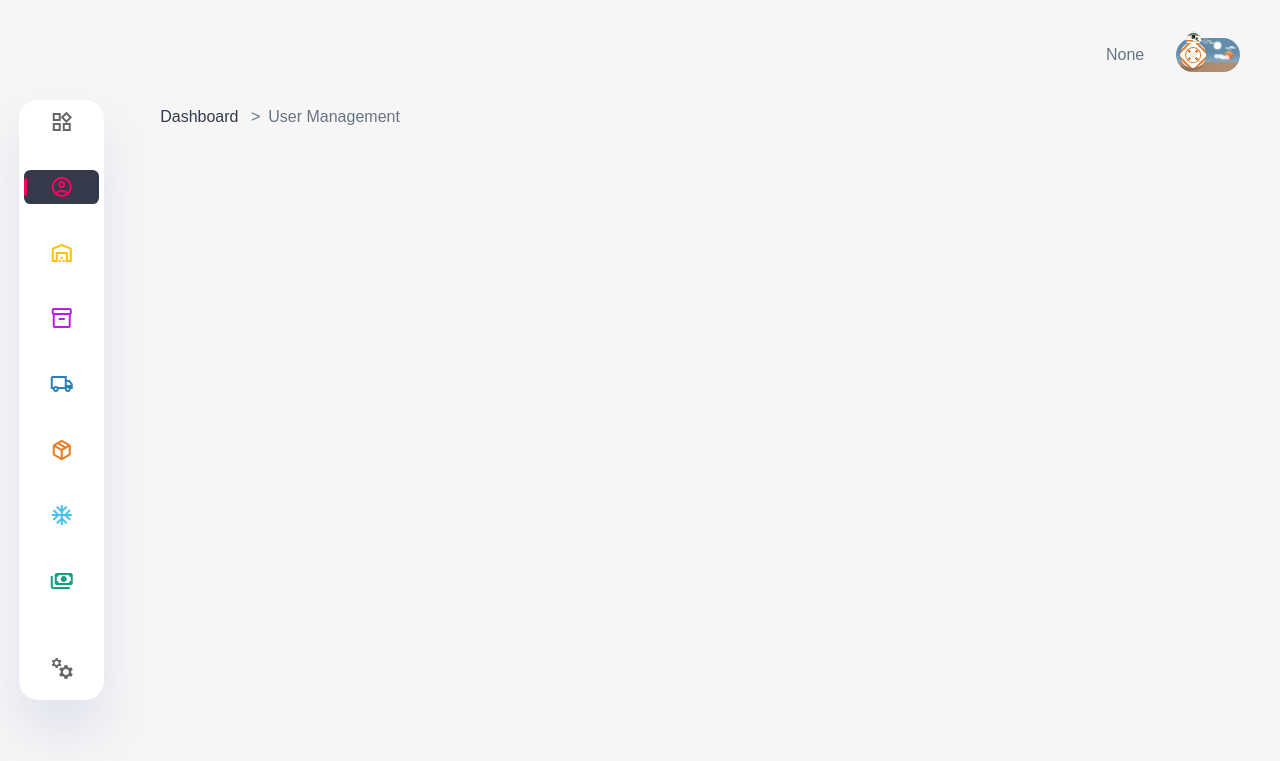
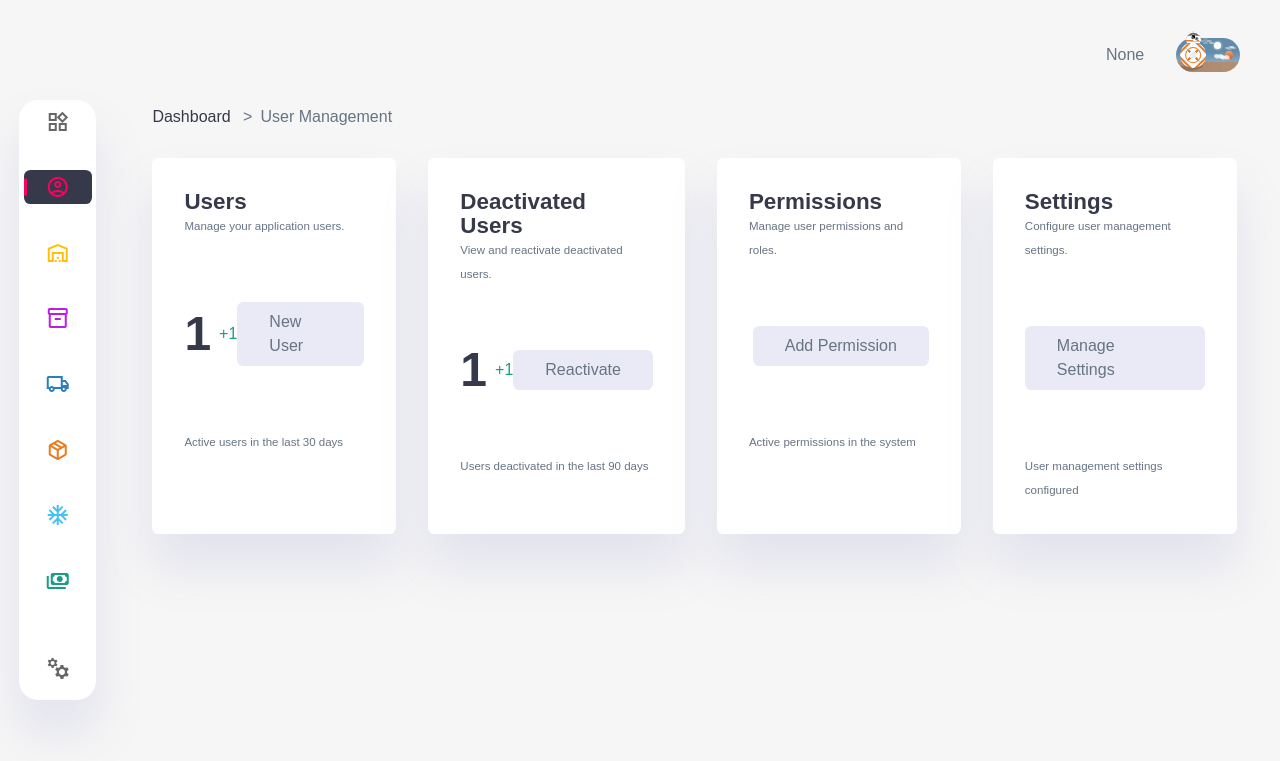
Before and after one commit to BrunoKorpuzCoelho/Warehouse_Manager, a Flask app: page /users-manager in a window 1280 px wide. Shown: the top 761 px of the page. Run offline with Flask 3, Linux system fonts and the light colour scheme.

Commit message:
Add new lines for User Manager page
Add new lines for User Manager page, including HTML structure for user statistics and management features

- Updated the User Manager page layout with additional HTML structure.
- Added sections for Users, Deactivated Users, Permissions, and Settings.
- Integrated dynamic placeholders for user statistics and links for user actions.
- Implemented basic styling and linked necessary CSS files.

```diff
--- a/app.py
+++ b/app.py
@@ -2,7 +2,7 @@
 from flask_login import *
 import os
 from flask_sqlalchemy import *
-from datetime import datetime
+from datetime import *
 import base64
 import smtplib
 from email.message import EmailMessage
@@ -249,7 +249,21 @@
         pass
     else:
         user = current_user if current_user.is_authenticated else None
-        return render_template("users_manager.html", user=user)
+
+        last_user = User.query.order_by(User.id.desc()).first()
+        last_user_id = last_user.id if last_user else 0
+
+        thirty_days_ago = datetime.now() - timedelta(days=30)
+
+        new_users_count = 0
+
+        all_users = User.query.all()
+        for u in all_users:
+            user_create_date = datetime.strptime(u.create_date, '%d/%m/%Y %H:%M')
+            if user_create_date >= thirty_days_ago:
+                new_users_count += 1
+
+        return render_template("users_manager.html", user=user, last_user_id=last_user_id, new_users_count=new_users_count)
 
 def create_user():
     user = User(username="admin",
--- a/static/css/main.css
+++ b/static/css/main.css
@@ -28,7 +28,7 @@
 .dark-mode {
     --color-background: #181a1e;
     --color-white: #202528;
-    --color-dark: #edeffd;
+    --color-dark: #edeffdbe;
     --color-dark-variant: #a3bdcc;
     --color-light: rgba(0, 0, 0, 0.4);
     --box-shadow: 0 2rem 3rem var(--color-light)
@@ -611,3 +611,83 @@
     color: var(--color-danger);
     text-decoration: underline;
 }
+
+.user-manager-cards-container {
+    display: flex;
+    flex-direction: column;
+    gap: 1.5rem;
+    width: 100%;
+    padding: 0 2rem 0 0 ;
+}
+
+.user-manager-cards-container .user-manager-cards {
+    display: flex;
+    flex-direction: row;
+    width: 100%;
+    flex-wrap: wrap;
+    gap: 2rem;
+    margin-left: 0.5rem;
+}
+
+.user-manager-container .user-manager-cards-container .user-manager-card {
+    display: flex;
+    flex-direction: column;
+    line-height: 1.5rem;
+    flex: 1 1 calc(25% - 2rem);
+    box-sizing: border-box;
+    border-radius: var(--border-radius-1);
+    padding: 2rem;
+    background-color: var(--color-white);
+    box-shadow: var(--box-shadow);
+    transition: 0.7s ease all;
+}
+
+.user-manager-container .user-manager-cards-container .user-manager-card:hover {
+    box-shadow: none;
+}
+
+.user-manager-container .user-manager-cards-container .user-manager-card h2 {
+    font-size: 1.4rem;
+}
+
+.user-manager-container .user-manager-cards-container .user-manager-card p {
+    font-size: 0.72rem;
+}
+
+.user-manager-container .user-manager-cards-container .user-manager-card .manager-statics {
+    margin-top: 4rem;
+    margin-bottom: 4rem;
+    display: flex;
+    flex-direction: row;
+    justify-content: space-between;
+}
+
+.user-manager-container .user-manager-cards-container .user-manager-card .manager-statics .numbers-statics {
+    display: flex;
+    flex-direction: row;
+    align-items: center;
+    gap: 0.5rem;
+}
+
+.user-manager-container .user-manager-cards-container .user-manager-card .manager-statics .numbers-statics .number-of-users {
+    font-size: 3rem;
+}
+
+.user-manager-container .user-manager-cards-container .user-manager-card .manager-statics .numbers-statics .new-users-in-30-days {
+    color: var(--color-success);
+    font-size: 1rem;
+}
+
+.user-manager-container .user-manager-cards-container .user-manager-card .manager-statics a {
+    display: flex;
+    background-color: var(--color-light);
+    padding: 0.5rem 2rem;
+    border-radius: var(--border-radius-1);
+    color: var(--color-dark-variant);
+    transition: all 0.7s ease;
+}
+
+.user-manager-container .user-manager-cards-container .user-manager-card .manager-statics a:hover {
+    background-color: var(--color-dark-variant);
+    color: var(--color-danger);
+}
--- a/templates/dashboard.html
+++ b/templates/dashboard.html
@@ -1,3 +1,4 @@
+<!-- LINKS POR COLOCAR -->
 <!DOCTYPE html>
 <html lang="en">
 <head>
--- a/templates/login.html
+++ b/templates/login.html
@@ -1,3 +1,4 @@
+<!-- LINKS POR COLOCAR -->
 <!DOCTYPE html>
 <html lang="en">
 <head>
--- a/templates/users_manager.html
+++ b/templates/users_manager.html
@@ -1,9 +1,10 @@
+<!-- LINKS POR COLOCAR -->
 <!DOCTYPE html>
 <html lang="en">
 <head>
     <meta charset="UTF-8">
     <meta name="viewport" content="width=device-width, initial-scale=1.0">
-    <title>Dashboard  |  Cubix</title>
+    <title>User Manager  |  Cubix</title>
     <link rel="stylesheet" href="/static/css/main.css">
     <link rel="stylesheet" href="/static/css/darkMode.css">
     <link rel="stylesheet" href="https://fonts.googleapis.com/css2?family=Material+Symbols+Outlined:opsz,wght,FILL,GRAD@20..48,100..700,0..1,-50..200" />
@@ -84,10 +85,66 @@
                 <a href=""><span class="material-symbols-outlined settings">manufacturing</span></a>
             </div>
 
-            <h3><a href="/dashboard">Dashboard </a><span class="user-manager-cards-title">></span><span class="user-manager-cards-title">User Management</span></h3>
+            <div class="user-manager-cards-container">
+                <h3><a href="/dashboard">Dashboard </a><span class="user-manager-cards-title">></span><span class="user-manager-cards-title">User Management</span></h3>
 
-            <div class="user-manager-cards">
+                <div class="user-manager-cards">
+                    <div class="user-manager-card">
+                        <h2>Users</h2>
+                        <p>Manage your application users.</p>
 
+                        <div class="manager-statics">
+                            <div class="numbers-statics">
+                                <h2 class="number-of-users">{{ last_user_id }}</h2>
+                                <p class="new-users-in-30-days">+{{ new_users_count }}</p>
+                            </div>
+                            <a href="">New User</a>
+                        </div>
+
+                        <p class="users-card-final-p">Active users in the last 30 days</p>
+                    </div>
+
+                    <div class="user-manager-card">
+                        <h2>Deactivated Users</h2>
+                        <p>View and reactivate deactivated users.</p>
+
+                        <div class="manager-statics">
+                            <div class="numbers-statics">
+                                <h2 class="number-of-users deactivated">{{ last_user_id }}</h2>
+                                <p class="new-users-in-30-days deactivated">+{{ new_users_count }}</p>
+                            </div>
+                            <a href="">Reactivate</a>
+                        </div>
+
+                        <p class="users-card-final-p">Users deactivated in the last 90 days</p>
+                    </div>
+
+                    <div class="user-manager-card">
+                        <h2>Permissions</h2>
+                        <p>Manage user permissions and roles.</p>
+
+                        <div class="manager-statics">
+                            <p class="number-of-users"></p>
+                            <p class="new-users-in-30-days"></p>
+                            <a href="">Add Permission</a>
+                        </div>
+
+                        <p class="users-card-final-p">Active permissions in the system</p>
+                    </div>
+
+                    <div class="user-manager-card">
+                        <h2>Settings</h2>
+                        <p>Configure user management settings.</p>
+
+                        <div class="manager-statics">
+                            <p class="number-of-users"></p>
+                            <p class="new-users-in-30-days"></p>
+                            <a href="">Manage Settings</a>
+                        </div>
+
+                        <p class="users-card-final-p">User management settings configured</p>
+                    </div>
+                </div>
             </div>
         </div>
      </main>
```
Also changed, not shown: instance/test.db.
